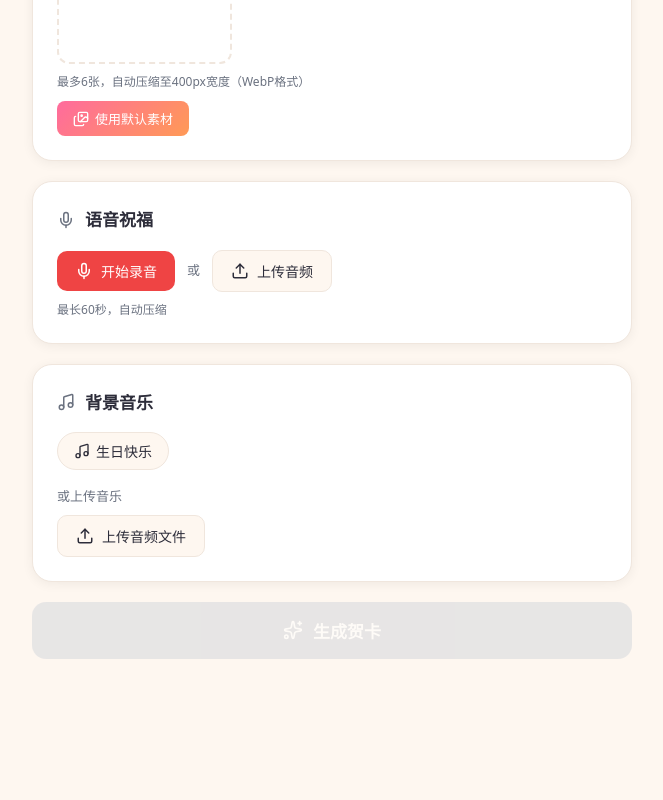
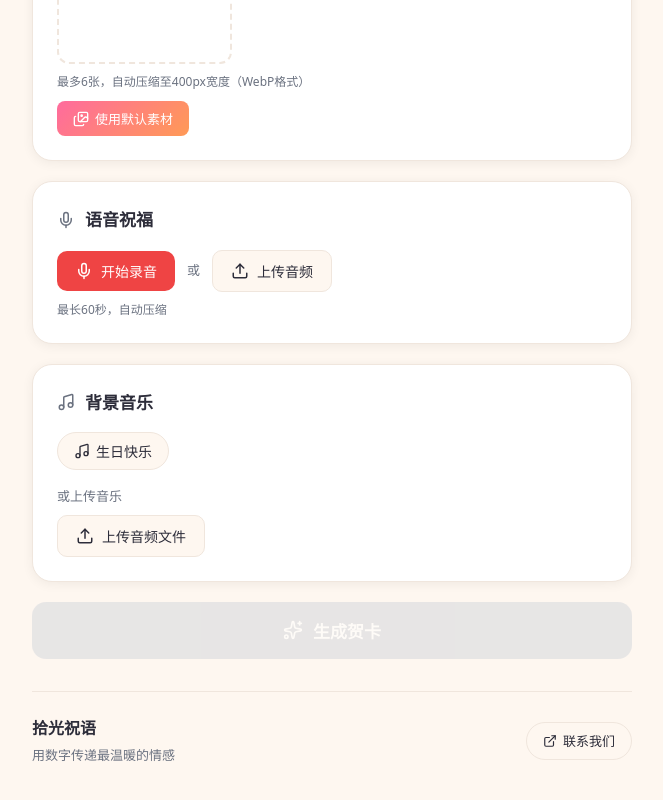
Before and after one commit to alingggsketch/cardbir, a React (Vite) app: page /card/1 in a window 1280 px wide. Shown: the part 1079-1879 px from the top of the page, without its empty margins (308-971 px from the left). Before the commit the page ends 1818 px from the top, so only its background shows below. Built offline with nearby package versions, Linux system fonts and the light colour scheme.

Commit message:
feat: add page footer with shop info and contact link

```diff
--- a/src/index.css
+++ b/src/index.css
@@ -758,6 +758,59 @@ textarea {
   animation: spin 0.8s linear infinite;
 }
 
+/* ===== Create Page Footer ===== */
+.create-footer {
+  display: flex;
+  align-items: center;
+  justify-content: space-between;
+  padding: 24px 0;
+  margin-top: 32px;
+  border-top: 1px solid var(--border);
+}
+
+.footer-left {
+  display: flex;
+  flex-direction: column;
+  gap: 4px;
+}
+
+.footer-brand {
+  font-size: 16px;
+  font-weight: 700;
+  color: var(--text);
+  font-family: var(--font-display);
+}
+
+.footer-desc {
+  font-size: 13px;
+  color: var(--text-secondary);
+}
+
+.footer-right {
+  flex-shrink: 0;
+}
+
+.footer-contact {
+  display: inline-flex;
+  align-items: center;
+  gap: 6px;
+  padding: 8px 16px;
+  border-radius: 20px;
+  background: var(--bg);
+  border: 1.5px solid var(--border);
+  color: var(--text);
+  font-size: 13px;
+  font-weight: 500;
+  text-decoration: none;
+  transition: all 0.2s;
+}
+
+.footer-contact:hover {
+  border-color: var(--theme);
+  color: var(--theme);
+  background: rgba(255, 107, 157, 0.06);
+}
+
 /* ===== QR Code Modal ===== */
 .modal-overlay {
   position: fixed;
--- a/src/pages/CreateCard.jsx
+++ b/src/pages/CreateCard.jsx
@@ -1,5 +1,5 @@
 import { useState, useMemo } from 'react';
-import { Gift, Sparkles, Calendar, User, Heart, Music, Mic, ImagePlus } from 'lucide-react';
+import { Gift, Sparkles, Calendar, User, Heart, Music, Mic, ImagePlus, ExternalLink } from 'lucide-react';
 import ImageUploader from '../components/ImageUploader';
 import AudioRecorder from '../components/AudioRecorder';
 import MusicSelector from '../components/MusicSelector';
@@ -194,6 +194,24 @@ export default function CreateCard() {
         </button>
       </main>
 
+      <footer className="create-footer">
+        <div className="footer-left">
+          <h3 className="footer-brand">拾光祝语</h3>
+          <p className="footer-desc">用数字传递最温暖的情感</p>
+        </div>
+        <div className="footer-right">
+          <a
+            href="https://www.xiaohongshu.com/shop/6a08a3f9826d030015cae46f?instation_link=xhsdiscover%3A%2F%2Fshop_detail%3Fseller_id%3D6a08a3f9826d030015cae46f%26general_param%3D%257B%2522source%2522%3A%2522share%2522%257D%26source%3Dshare&page_instance=3957&back_chain_id=shop_homepage_share&share_id=a01ba04082f74e6d905c88f14c9ce7e6&share_channel=wechat"
+            target="_blank"
+            rel="noopener noreferrer"
+            className="footer-contact"
+          >
+            <ExternalLink size={14} />
+            <span>联系我们</span>
+          </a>
+        </div>
+      </footer>
+
       {showQR && <QRCodeModal url={shareUrl} onClose={() => setShowQR(false)} cardData={form} />}
     </div>
   );
```
